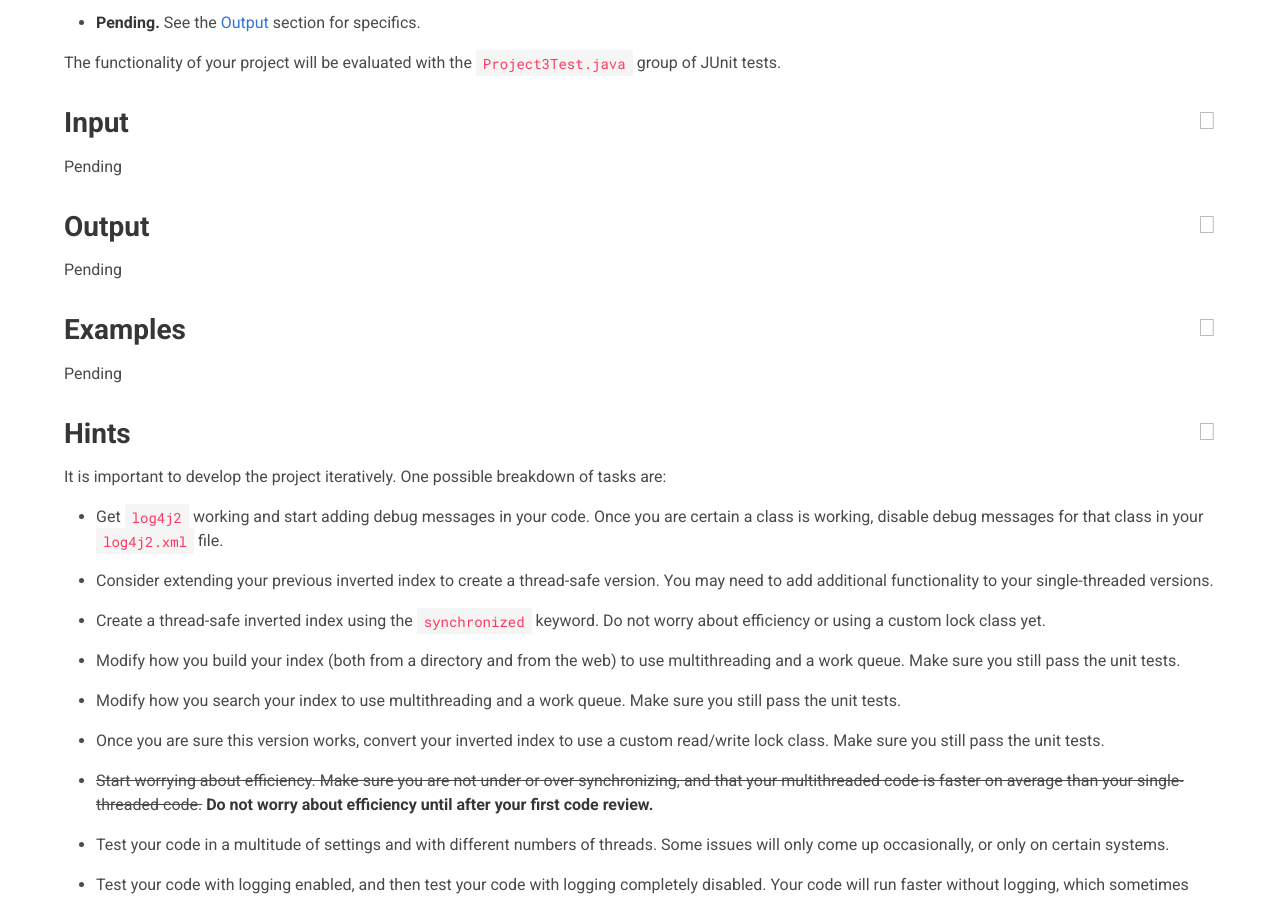
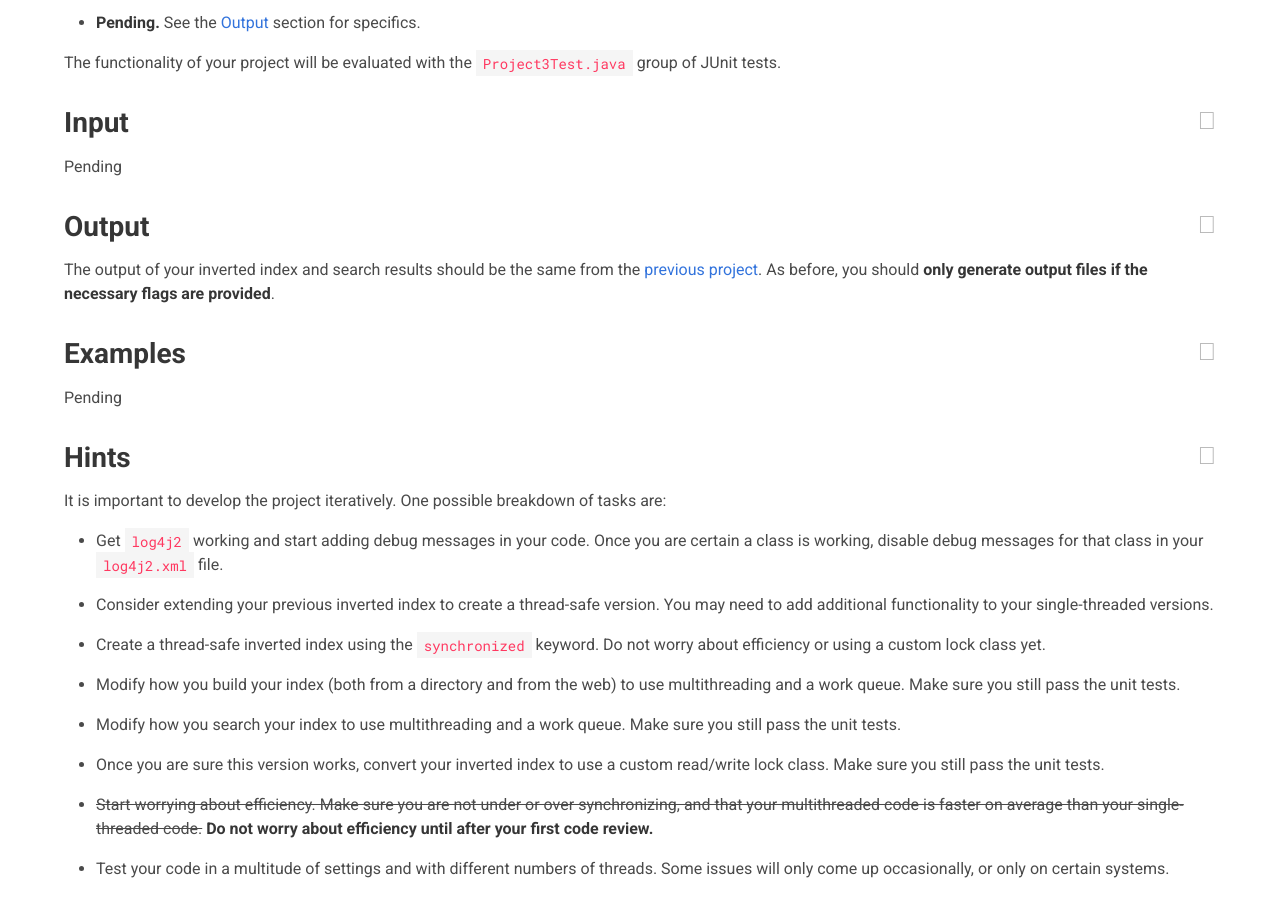
Before and after one commit to usf-cs212-fall2018/usf-cs212-fall2018.github.io, a Jekyll site: the page built from _posts/2018-10-08-project-3.md, in a window 1280 px wide and 900 px high, scrolled down 597 px. Built offline with Jekyll 4.4.1, drawn with Linux system fonts in a browser that asks for light colours; nearby versions of some CDN libraries.

Commit message:
Finished output section.

```diff
--- a/_posts/2018-10-08-project-3.md
+++ b/_posts/2018-10-08-project-3.md
@@ -28,7 +28,7 @@ Pending
 
 {% include section.html level="h2" name="Output" %}
 
-Pending
+The output of your inverted index and search results should be the same from the [previous project]({% post_url 2018-09-12-project-2 %}). As before, you should **only generate output files if the necessary flags are provided**.
 
 {% include section.html level="h2" name="Examples" %}
 
```
